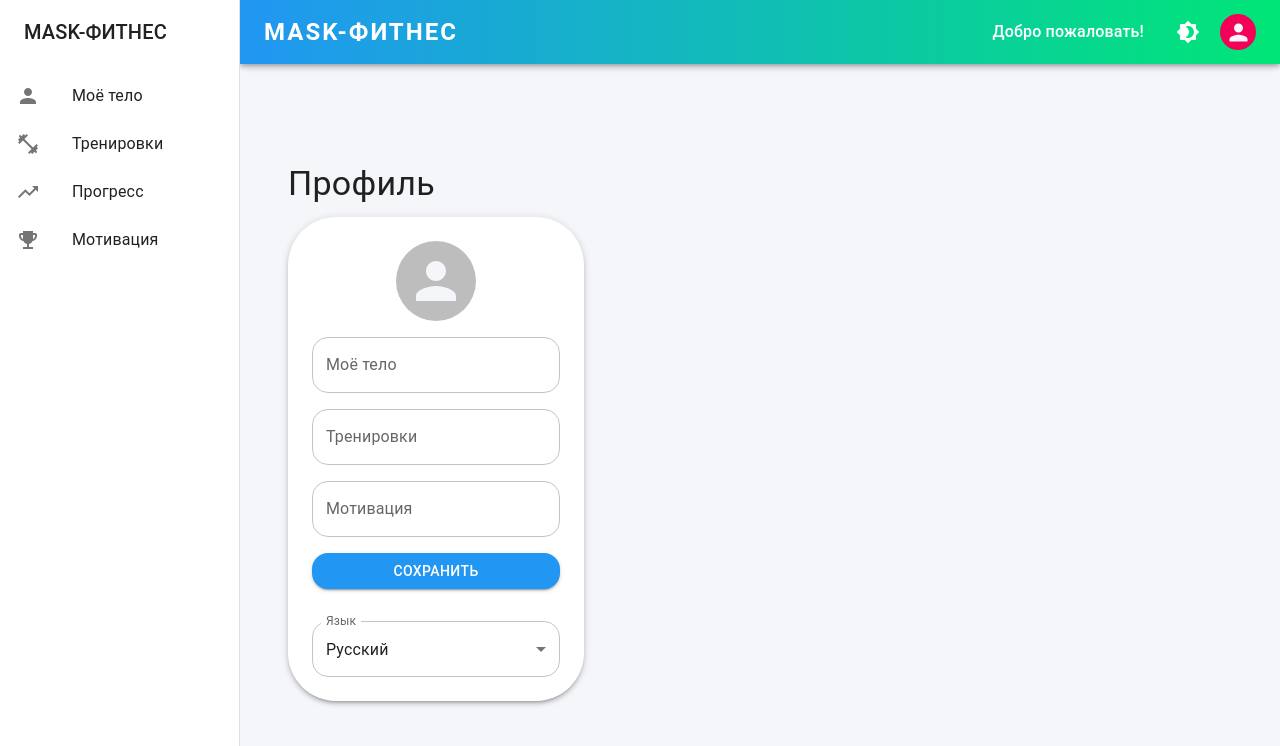
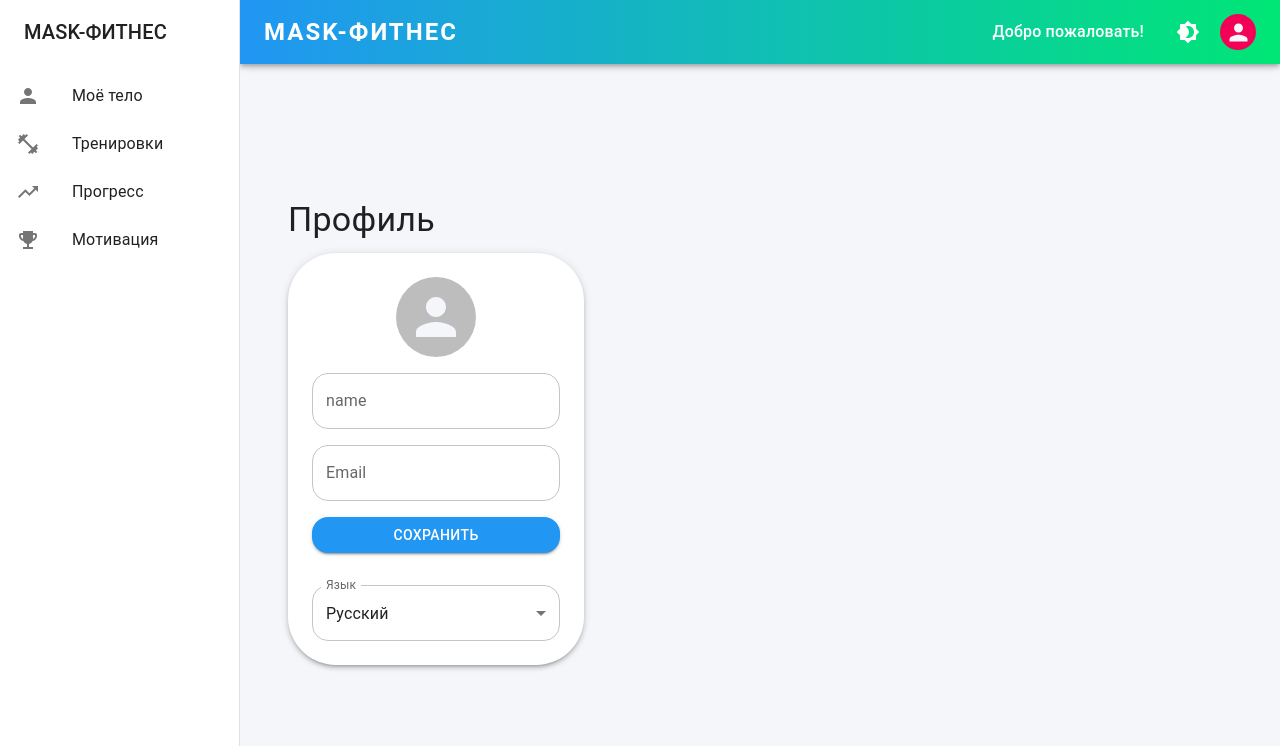
Before and after one commit to mask555670/MASK-FIT, a React (Vite) app: page /profile in a window 1280 px wide. Shown: the top 746 px of the page. Built offline with nearby package versions, Linux system fonts and the light colour scheme.

Commit message:
Исправлен профиль: только поля Имя и Email, убраны лишние поля

```diff
--- a/src/pages/Profile.tsx
+++ b/src/pages/Profile.tsx
@@ -18,9 +18,8 @@ export default function Profile() {
       <Paper sx={{ p: 3, borderRadius: 3, boxShadow: 3, maxWidth: 400 }}>
         <Box sx={{ display: 'flex', flexDirection: 'column', alignItems: 'center', mb: 2 }}>
           <Avatar sx={{ width: 80, height: 80, mb: 2 }} />
-          <TextField fullWidth label={t('body')} sx={{ mb: 2 }} />
-          <TextField fullWidth label={t('workout')} sx={{ mb: 2 }} />
-          <TextField fullWidth label={t('motivation')} sx={{ mb: 2 }} />
+          <TextField fullWidth label={t('name') || 'Имя'} sx={{ mb: 2 }} />
+          <TextField fullWidth label="Email" sx={{ mb: 2 }} />
           <Button variant="contained" color="primary" fullWidth>{t('save')}</Button>
         </Box>
         <FormControl fullWidth sx={{ mt: 2 }}>
```
